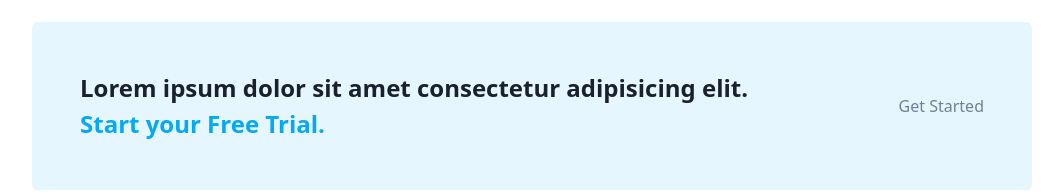
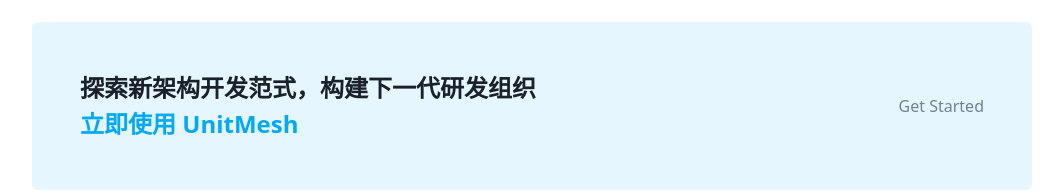
Before and after one commit to unit-mesh/unitmesh.cc, a Next.js app: page / in a window 1280 px wide. Shown: the part 2576-2768 px from the top of the page, without its empty margins (108-1171 px from the left). Built offline with nearby package versions, Linux system fonts and the light colour scheme.

Commit message:
chore: clean for pages

```diff
--- a/src/templates/Banner.tsx
+++ b/src/templates/Banner.tsx
@@ -7,10 +7,10 @@
 const Banner = () => (
   <Section>
     <CTABanner
-      title="Lorem ipsum dolor sit amet consectetur adipisicing elit."
-      subtitle="Start your Free Trial."
+      title="探索新架构开发范式，构建下一代研发组织"
+      subtitle="立即使用 UnitMesh"
       button={
-        <Link href="https://creativedesignsguru.com/category/nextjs/">
+        <Link href="https://github.com/unit-mesh">
           <Button>Get Started</Button>
         </Link>
       }
--- a/src/templates/Hero.tsx
+++ b/src/templates/Hero.tsx
@@ -12,12 +12,9 @@
     <Section yPadding="py-6">
       <NavbarTwoColumns logo={<Logo xl />}>
         <li>
-          <Link href="https://github.com/ixartz/Next-JS-Landing-Page-Starter-Template">
+          <Link href="https://github.com/unit-mesh">
             GitHub
           </Link>
-        </li>
-        <li>
-          <Link href="/">Sign in</Link>
         </li>
       </NavbarTwoColumns>
     </Section>
```
Also changed, not shown: 1 other file (tests, documents, lock files or other folders).
